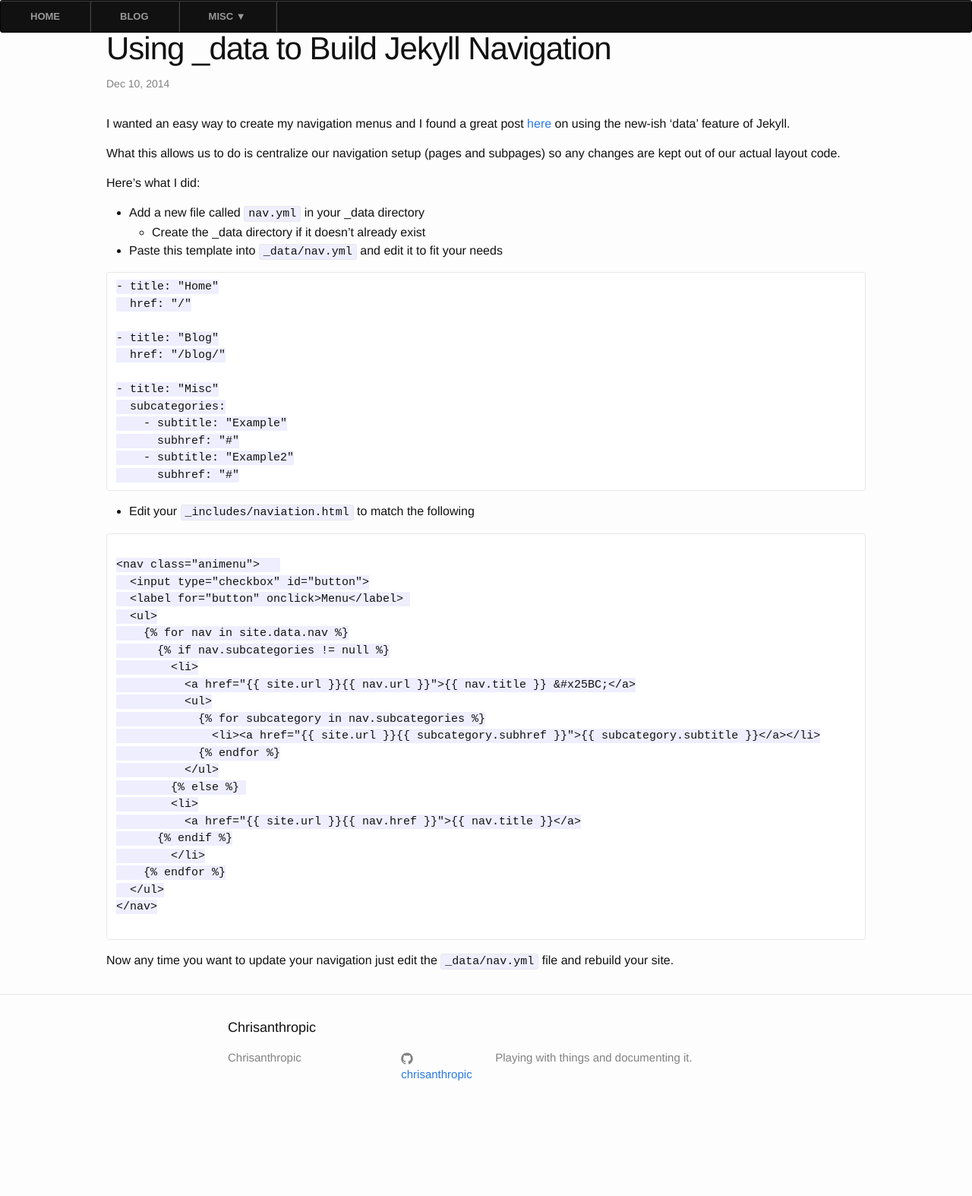
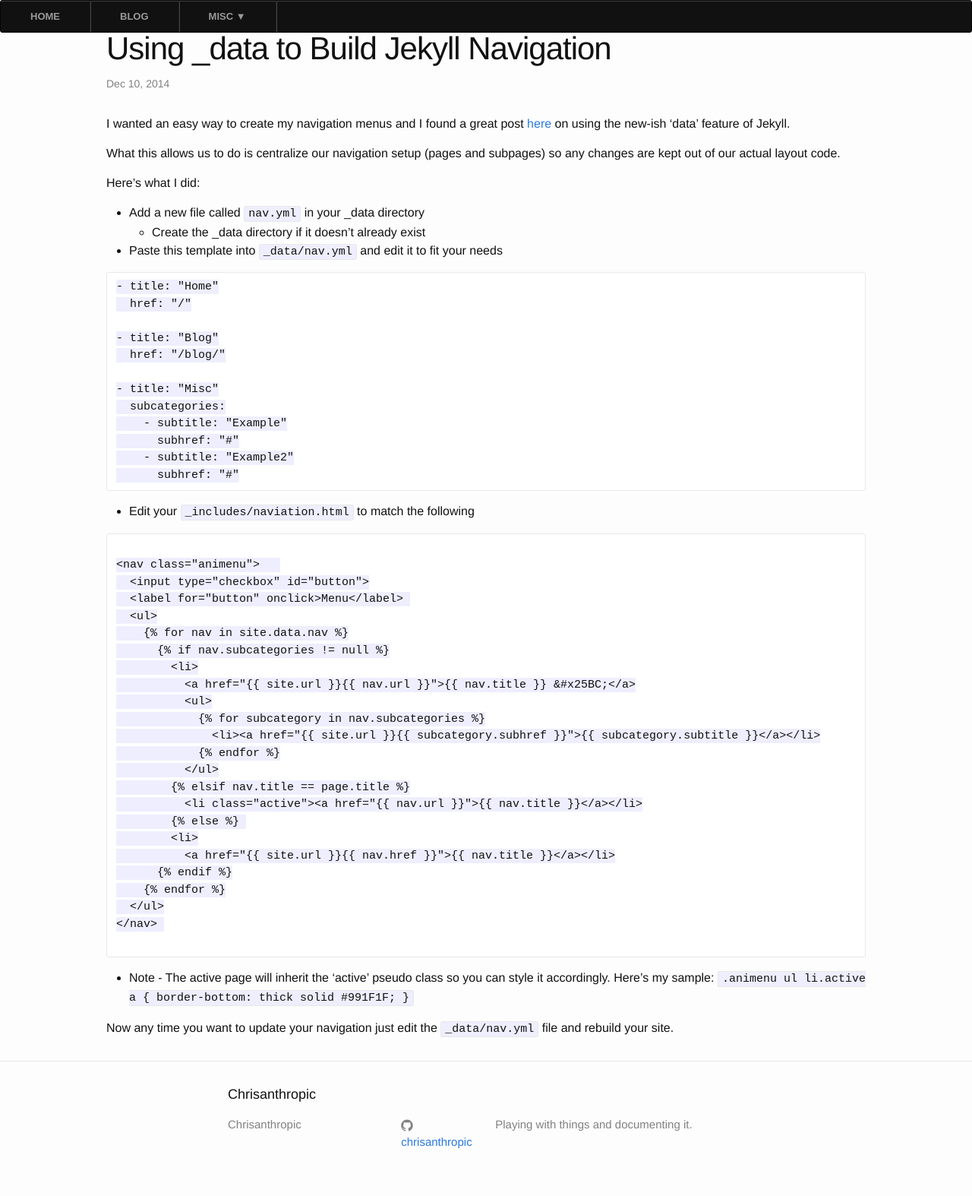
Before and after one commit to chrisanthropic/chrisanthropic.github.io, a Jekyll site: the page built from _posts/2014-12-09-using-_data-to-build-jekyll-navigation.markdown, in a window 1280 px wide. Shown: the whole page at 76% size. Built offline with Jekyll 4.4.1, drawn with Linux system fonts in a browser that asks for light colours; before the commit the page ends 1486 px from its top, so only the background shows below that.

Commit message:
add active psuedo class to menu

````diff
--- a/_includes/navigation.html
+++ b/_includes/navigation.html
@@ -11,11 +11,12 @@
 	      <li><a href="{{ site.url }}{{ subcategory.subhref }}">{{ subcategory.subtitle }}</a></li>
 	    {% endfor %}
 	  </ul>
+	{% elsif nav.title == page.title %}
+	  <li class="active"><a href="{{ nav.url }}">{{ nav.title }}</a></li>
 	{% else %}
 	<li>
-	  <a href="{{ site.url }}{{ nav.href }}">{{ nav.title }}</a>
+	  <a href="{{ site.url }}{{ nav.href }}">{{ nav.title }}</a></li>
       {% endif %}
-	</li>
     {% endfor %}
   </ul>
 </nav>
--- a/_posts/2014-12-09-using-_data-to-build-jekyll-navigation.markdown
+++ b/_posts/2014-12-09-using-_data-to-build-jekyll-navigation.markdown
@@ -51,15 +51,19 @@
 	      <li><a href="{{ site.url }}{{ subcategory.subhref }}">{{ subcategory.subtitle }}</a></li>
 	    {% endfor %}
 	  </ul>
+	{% elsif nav.title == page.title %}
+	  <li class="active"><a href="{{ nav.url }}">{{ nav.title }}</a></li>
 	{% else %}
 	<li>
-	  <a href="{{ site.url }}{{ nav.href }}">{{ nav.title }}</a>
+	  <a href="{{ site.url }}{{ nav.href }}">{{ nav.title }}</a></li>
       {% endif %}
-	</li>
     {% endfor %}
   </ul>
 </nav>
 {% endraw %}
 ```
 
+* Note - The active page will inherit the 'active' pseudo class so you can style it accordingly. Here's my sample:
+  `.animenu ul li.active a { border-bottom: thick solid #991F1F; }`
+
 Now any time you want to update your navigation just edit the `_data/nav.yml` file and rebuild your site.
--- a/_sass/_base.scss
+++ b/_sass/_base.scss
@@ -75,6 +75,7 @@
 }
 
 
+.animenu ul li.active a { border-bottom: thick solid #991F1F; }
 
 /**
  * Headings
````
Also changed, not shown: css/main.css.
